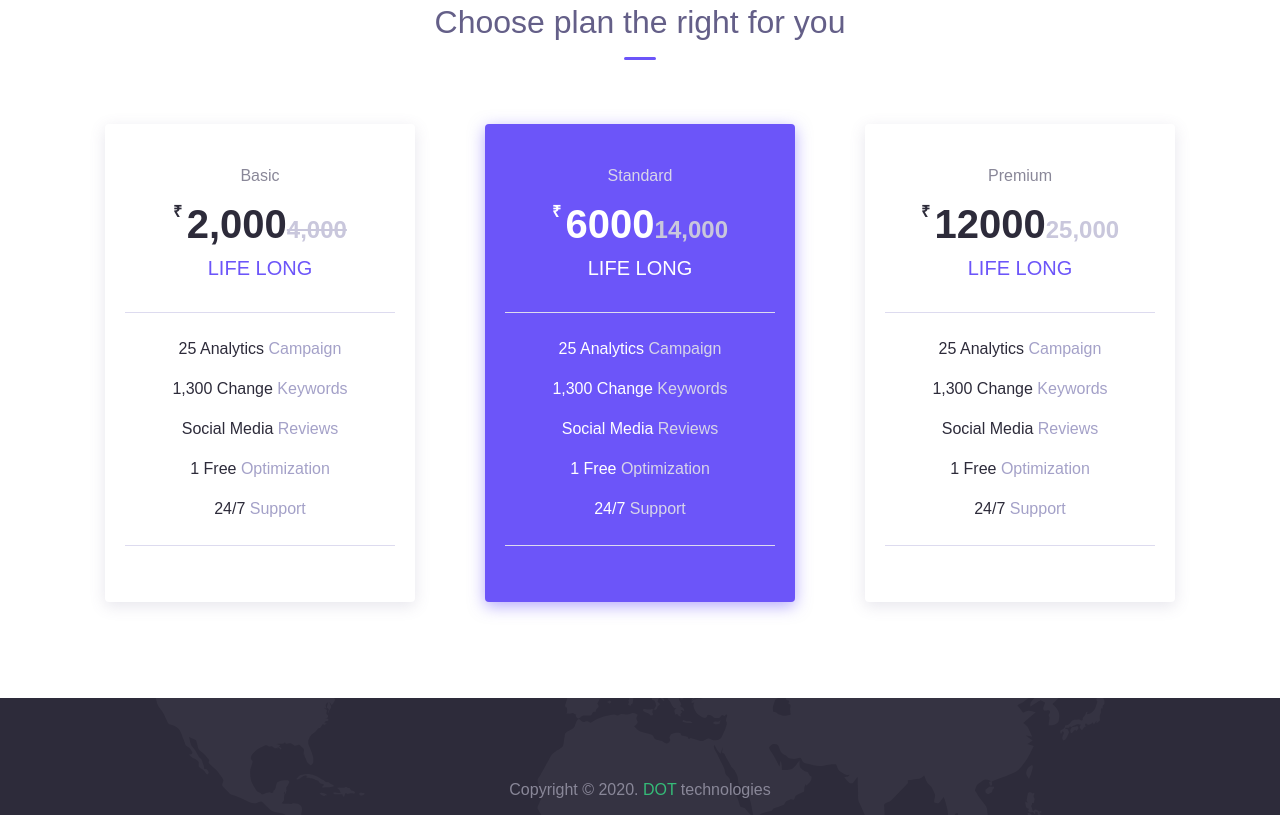
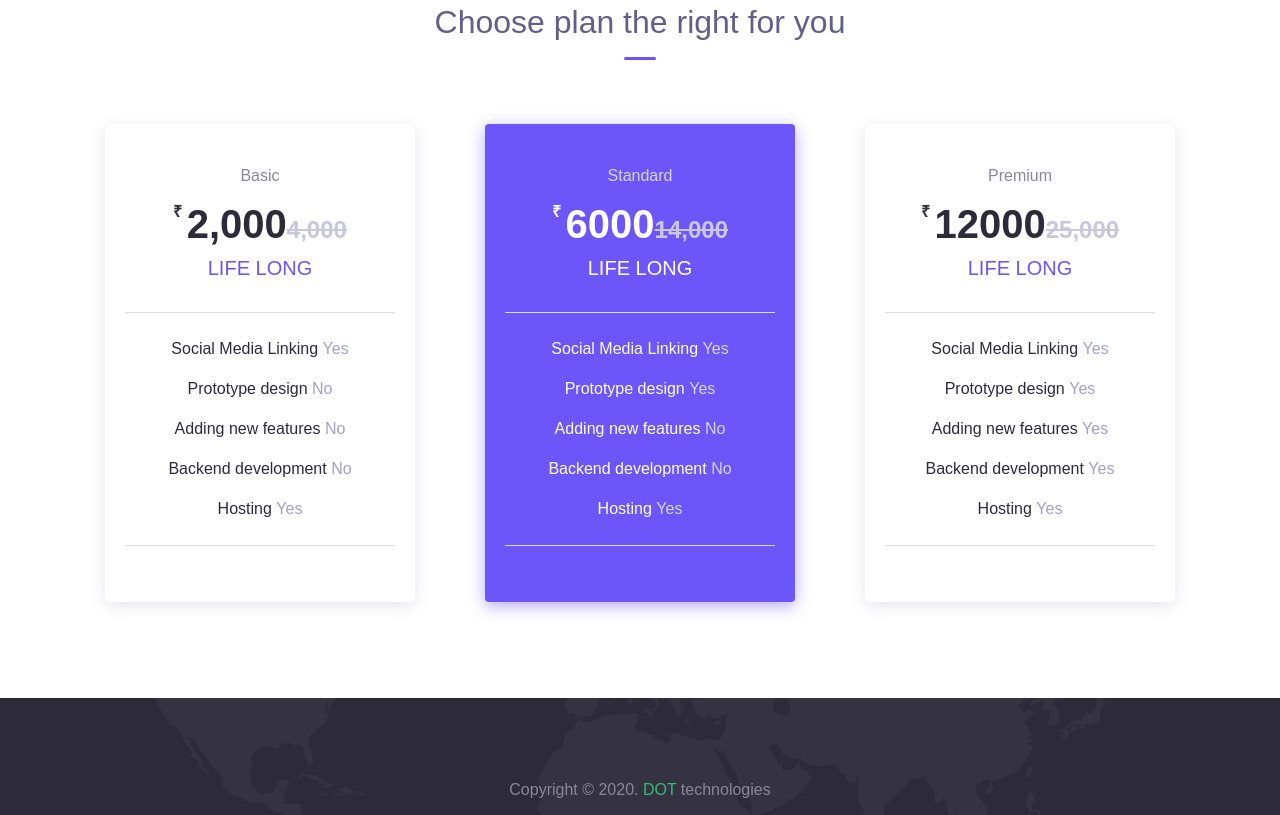
Before and after one commit to Dottechco/dottechnologieswebsite, a plain HTML site: page index.html in a window 1280 px wide. Shown: the part 1969-2784 px from the top of the page. Drawn offline with Linux system fonts and the light colour scheme; files whose address does not match are found by name.

Commit message:
pricing content changed

```diff
--- a/index.html
+++ b/index.html
@@ -265,11 +265,11 @@
               <h5>Life long</h5>
             </div>
             <div class="body">
-              <p>25 Analytics <span class="suffix">Campaign</span></p>
-              <p>1,300 Change <span class="suffix">Keywords</span></p>
-              <p>Social Media <span class="suffix">Reviews</span></p>
-              <p>1 Free <span class="suffix">Optimization</span></p>
-              <p>24/7 <span class="suffix">Support</span></p>
+              <p>Social Media Linking <span class="suffix">Yes</span></p>
+              <p>Prototype design <span class="suffix">No</span></p>
+              <p>Adding new features <span class="suffix">No</span></p>
+              <p>Backend development <span class="suffix">No</span></p>
+              <p>Hosting <span class="suffix">Yes</span></p>
             </div>
             <div class="footer">
               <!-- <a href="#" class="btn btn-pricing btn-block">Subscribe</a> -->
@@ -283,16 +283,16 @@
               <div class="pricing-type">Standard</div>
               <div class="price">
                 <span class="dollar">₹</span>
-                <h1>6000<span class="suffix">14,000</span></h1>
+                <h1>6000<strike class="suffix">14,000</strike></h1>
               </div>
               <h5>Life long</h5>
             </div>
             <div class="body">
-              <p>25 Analytics <span class="suffix">Campaign</span></p>
-              <p>1,300 Change <span class="suffix">Keywords</span></p>
-              <p>Social Media <span class="suffix">Reviews</span></p>
-              <p>1 Free <span class="suffix">Optimization</span></p>
-              <p>24/7 <span class="suffix">Support</span></p>
+              <p>Social Media Linking <span class="suffix">Yes</span></p>
+              <p>Prototype design <span class="suffix">Yes</span></p>
+              <p>Adding new features <span class="suffix">No</span></p>
+              <p>Backend development <span class="suffix">No</span></p>
+              <p>Hosting <span class="suffix">Yes</span></p>
             </div>
             <div class="footer">
               <!-- <a href="#" class="btn btn-pricing btn-block">Subscribe</a> -->
@@ -306,16 +306,16 @@
               <div class="pricing-type">Premium</div>
               <div class="price">
                 <span class="dollar">₹</span>
-                <h1>12000<span class="suffix">25,000</span></h1>
+                <h1>12000<strike class="suffix">25,000</strike></h1>
               </div>
               <h5>Life long</h5>
             </div>
             <div class="body">
-              <p>25 Analytics <span class="suffix">Campaign</span></p>
-              <p>1,300 Change <span class="suffix">Keywords</span></p>
-              <p>Social Media <span class="suffix">Reviews</span></p>
-              <p>1 Free <span class="suffix">Optimization</span></p>
-              <p>24/7 <span class="suffix">Support</span></p>
+              <p>Social Media Linking <span class="suffix">Yes</span></p>
+              <p>Prototype design <span class="suffix">Yes</span></p>
+              <p>Adding new features <span class="suffix">Yes</span></p>
+              <p>Backend development <span class="suffix">Yes</span></p>
+              <p>Hosting <span class="suffix">Yes</span></p>
             </div>
             <div class="footer">
               <!-- <a href="#" class="btn btn-pricing btn-block">Subscribe</a> -->
```
